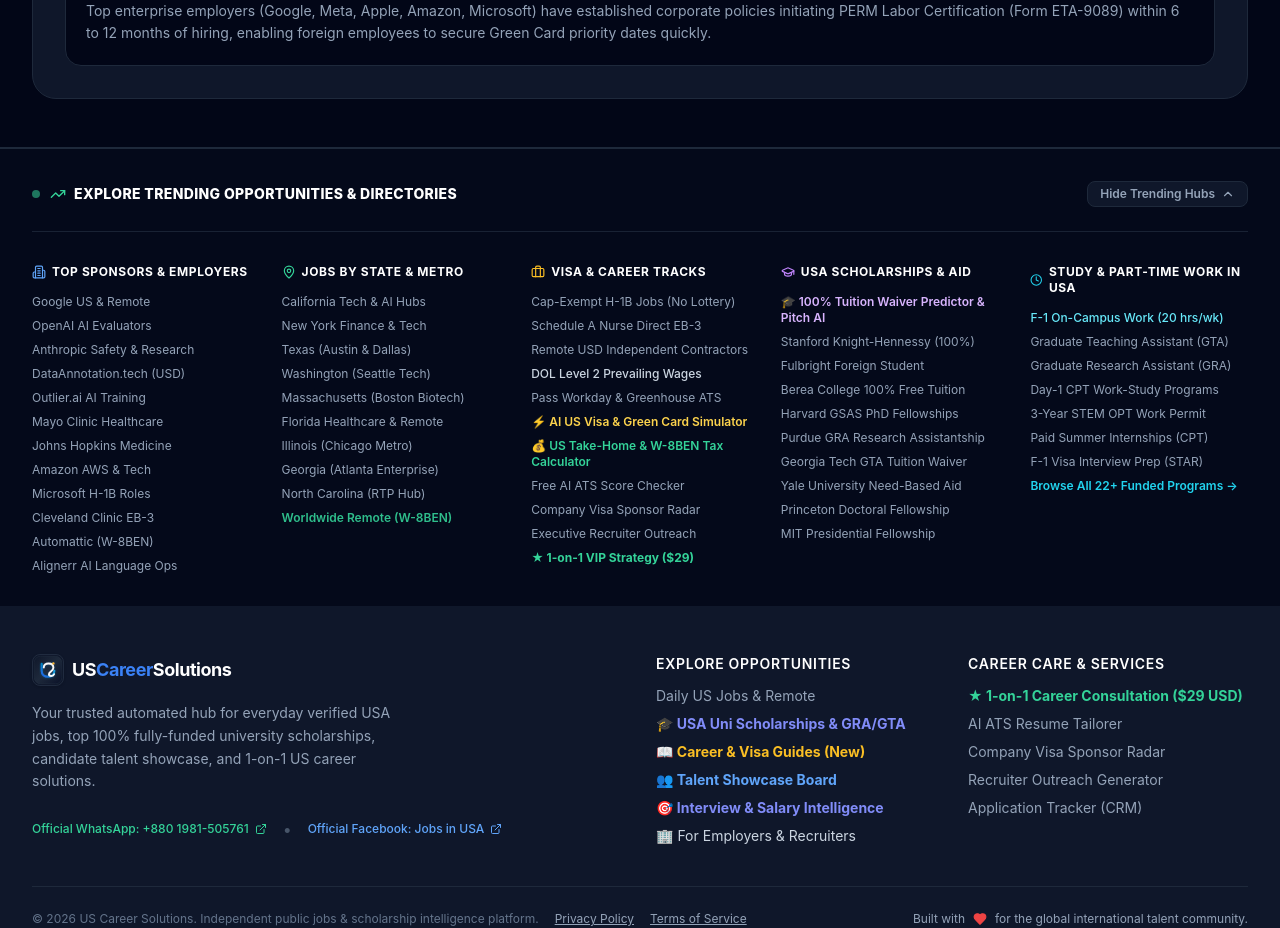
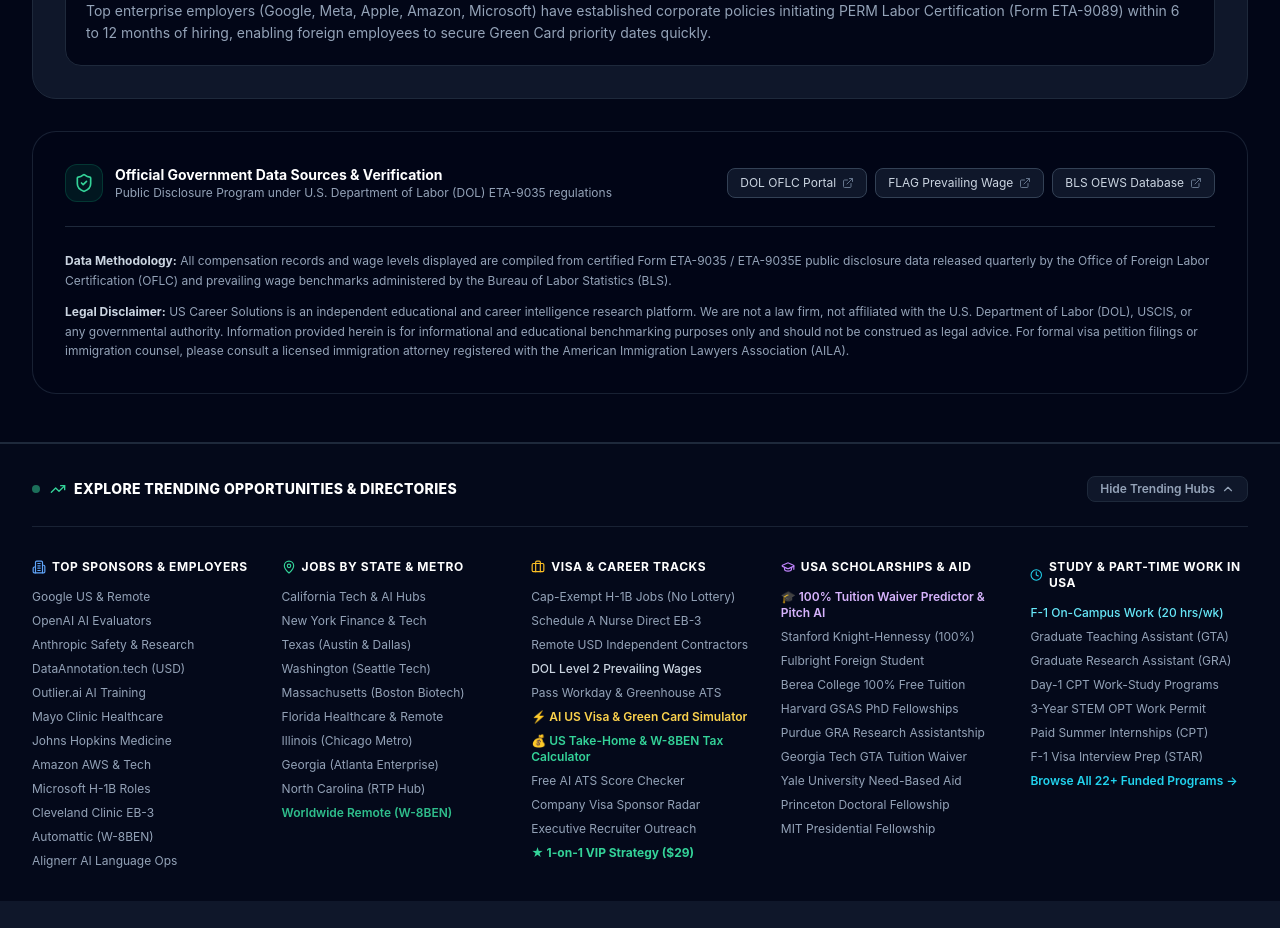
Before and after one commit to dhshishirD/US_Career_Solutions, a Next.js app: page /tools/lca-salary-search in a window 1280 px wide. Shown: the part 5260-6188 px from the top of the page. Built offline with nearby package versions, Linux system fonts and the light colour scheme.

Commit message:
Add official DOL OFLC & BLS government data source citations and E-E-A-T legal disclaimer to LCA tool

```diff
--- a/app/tools/lca-salary-search/page.tsx
+++ b/app/tools/lca-salary-search/page.tsx
@@ -483,6 +483,59 @@
             </div>
           </div>
         </section>
+
+        {/* Official Government Data Attribution & E-E-A-T Compliance Box */}
+        <section className="mt-8 bg-slate-950/80 border border-slate-800/80 rounded-3xl p-6 sm:p-8 text-xs text-slate-400">
+          <div className="flex flex-col sm:flex-row items-start sm:items-center justify-between gap-4 pb-6 border-b border-slate-800">
+            <div className="flex items-center gap-3">
+              <div className="p-2 rounded-xl bg-emerald-500/10 text-emerald-400 border border-emerald-500/20">
+                <ShieldCheck className="w-5 h-5" />
+              </div>
+              <div>
+                <h4 className="text-sm font-bold text-white">Official Government Data Sources & Verification</h4>
+                <p className="text-slate-400 text-xs">Public Disclosure Program under U.S. Department of Labor (DOL) ETA-9035 regulations</p>
+              </div>
+            </div>
+            <div className="flex flex-wrap items-center gap-2">
+              <a
+                href="https://www.dol.gov/agencies/eta/foreign-labor/performance"
+                target="_blank"
+                rel="noopener noreferrer"
+                className="inline-flex items-center gap-1.5 px-3 py-1.5 rounded-lg bg-slate-900 border border-slate-700 text-slate-300 hover:text-white transition-colors"
+              >
+                <span>DOL OFLC Portal</span>
+                <ExternalLink className="w-3 h-3 text-slate-500" />
+              </a>
+              <a
+                href="https://flag.dol.gov"
+                target="_blank"
+                rel="noopener noreferrer"
+                className="inline-flex items-center gap-1.5 px-3 py-1.5 rounded-lg bg-slate-900 border border-slate-700 text-slate-300 hover:text-white transition-colors"
+              >
+                <span>FLAG Prevailing Wage</span>
+                <ExternalLink className="w-3 h-3 text-slate-500" />
+              </a>
+              <a
+                href="https://www.bls.gov/oes/"
+                target="_blank"
+                rel="noopener noreferrer"
+                className="inline-flex items-center gap-1.5 px-3 py-1.5 rounded-lg bg-slate-900 border border-slate-700 text-slate-300 hover:text-white transition-colors"
+              >
+                <span>BLS OEWS Database</span>
+                <ExternalLink className="w-3 h-3 text-slate-500" />
+              </a>
+            </div>
+          </div>
+
+          <div className="pt-6 space-y-3 leading-relaxed text-slate-400">
+            <p>
+              <strong className="text-slate-300">Data Methodology:</strong> All compensation records and wage levels displayed are compiled from certified Form ETA-9035 / ETA-9035E public disclosure data released quarterly by the Office of Foreign Labor Certification (OFLC) and prevailing wage benchmarks administered by the Bureau of Labor Statistics (BLS).
+            </p>
+            <p>
+              <strong className="text-slate-300">Legal Disclaimer:</strong> US Career Solutions is an independent educational and career intelligence research platform. We are not a law firm, not affiliated with the U.S. Department of Labor (DOL), USCIS, or any governmental authority. Information provided herein is for informational and educational benchmarking purposes only and should not be construed as legal advice. For formal visa petition filings or immigration counsel, please consult a licensed immigration attorney registered with the American Immigration Lawyers Association (AILA).
+            </p>
+          </div>
+        </section>
       </div>
     </div>
   );
```
